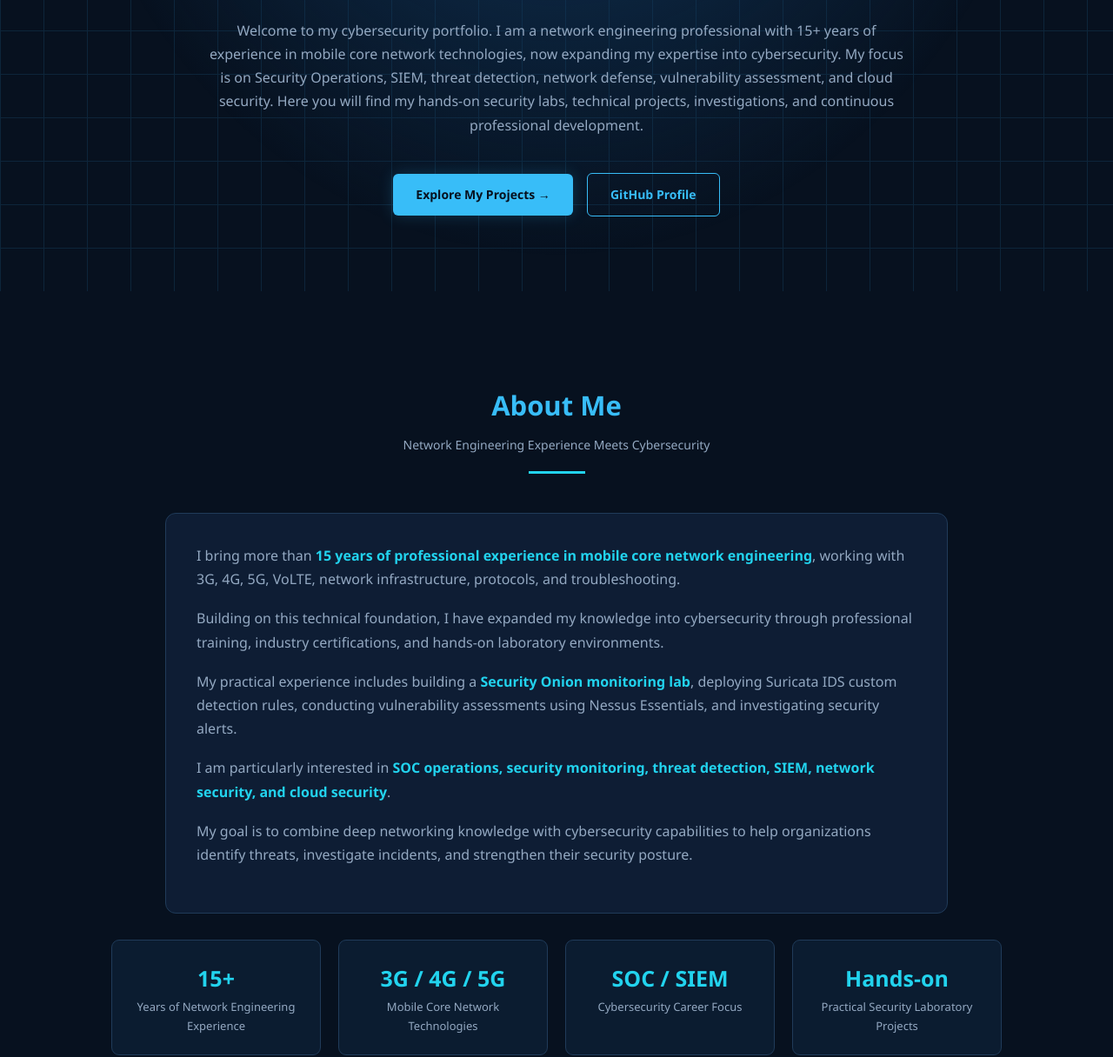
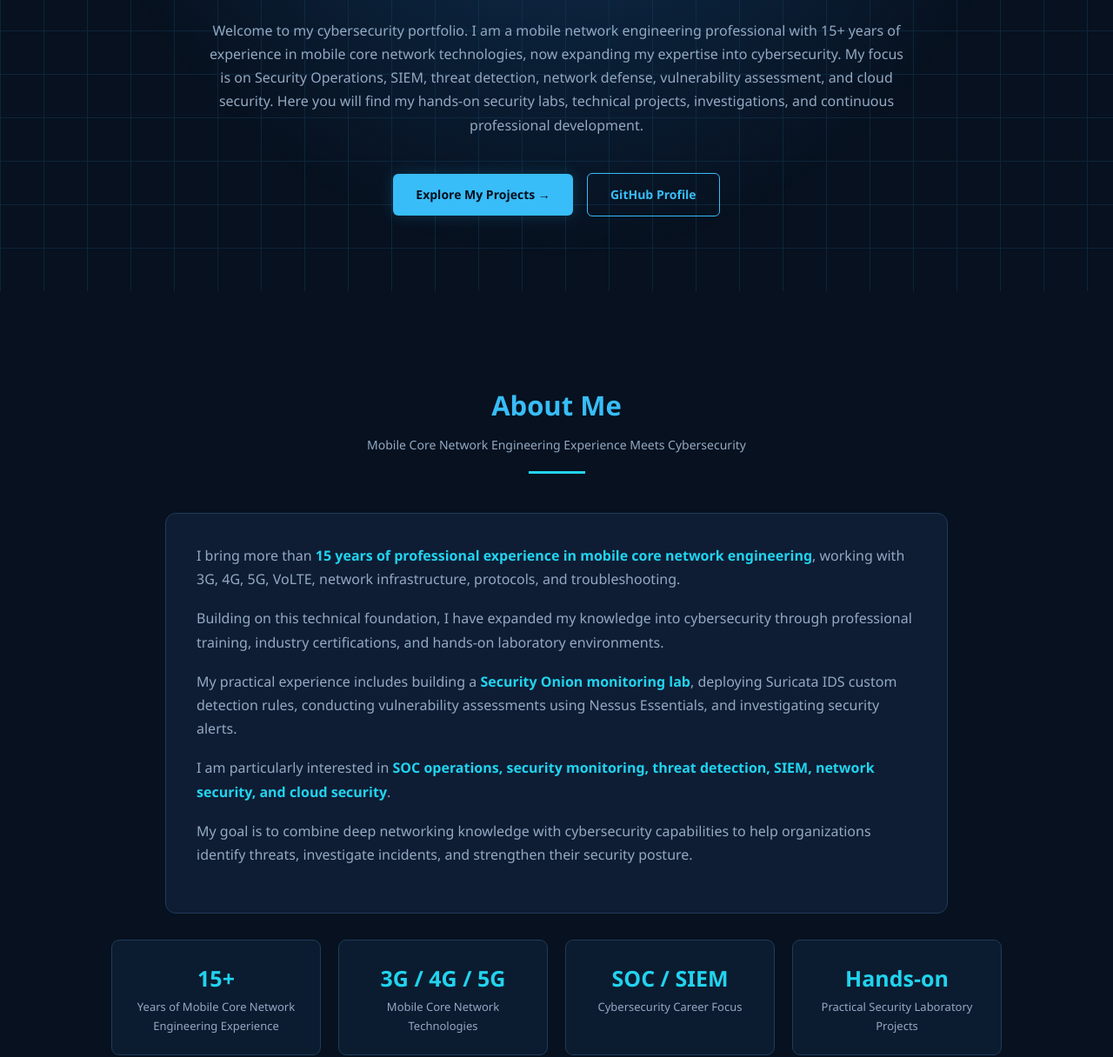
Before and after one commit to nguyenvuvn2926/nguyenvuvn2926, a plain HTML site: page index.html in a window 1280 px wide. Shown: the part 465-1681 px from the top of the page at 87% size. Drawn offline with Linux system fonts and the light colour scheme.

Commit message:
Update portfolio details to reflect mobile engineering

```diff
--- a/index.html
+++ b/index.html
@@ -514,7 +514,7 @@ footer span {
 <!-- NAVIGATION -->
 
 <nav>
-    <div class="logo">&lt; SOC<span>Portfolio</span> /&gt;</div>
+    <div class="logo">&lt; SOC <span>Portfolio</span> /&gt;</div>
 
     <div class="nav-links">
         <a href="#about">About</a>
@@ -546,7 +546,7 @@ footer span {
     <p class="hero-description">
         Welcome to my cybersecurity portfolio.
 
-        I am a network engineering professional with
+        I am a mobile network engineering professional with
         15+ years of experience in mobile core network
         technologies, now expanding my expertise into
         cybersecurity.
@@ -580,7 +580,7 @@ footer span {
 
     <div class="section-heading">
         <h2>About Me</h2>
-        <p>Network Engineering Experience Meets Cybersecurity</p>
+        <p>Mobile Core Network Engineering Experience Meets Cybersecurity</p>
     </div>
 
     <div class="about-box">
@@ -626,7 +626,7 @@ footer span {
 
         <div class="highlight-card">
             <h3>15+</h3>
-            <p>Years of Network Engineering Experience</p>
+            <p>Years of Mobile Core Network Engineering Experience</p>
         </div>
 
         <div class="highlight-card">
@@ -1035,7 +1035,7 @@ PROJECT 1 -->
         SOC Analyst roles, network security, cloud security,
         and professional collaboration.
 
-        Feel free to explore my projects and connect with me.
+        Feel free to connect with me.
     </p>
 
     <a href="https://github.com/nguyenvuvn2926"
@@ -1051,12 +1051,12 @@ PROJECT 1 -->
     </a>
 
     <!-- Optional: add your professional email -->
-    <!--
+
     <a href="mailto:nguyenvu.vn@gmail.com"
        class="btn btn-secondary">
         Contact Me
     </a>
-    -->
+
 
 </section>
 
```
